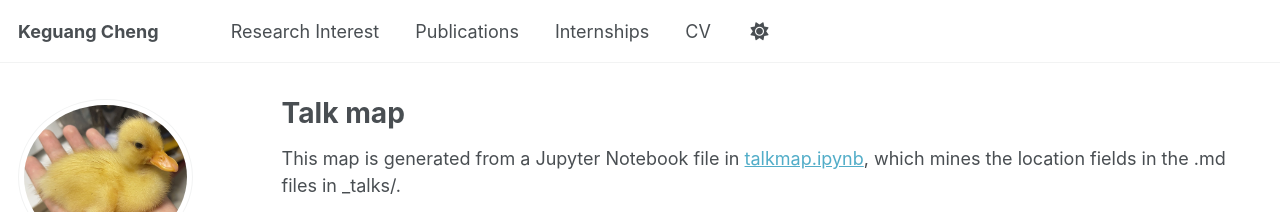
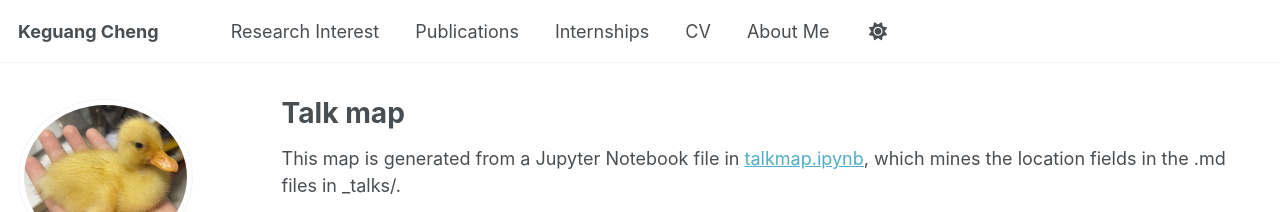
Before and after one commit to KeguangCheng/keguangcheng.github.io, a Jekyll site: the page built from _pages/talkmap.html, in a window 1280 px wide. Shown: the top 212 px of the page. Built offline with Jekyll 4.4.1, drawn with Linux system fonts in a browser that asks for light colours; nearby versions of some CDN libraries; some web fonts are replaced; a script bundle is joined from its source files by our own code; library files that are not in the unit come from our copies.

Commit message:
Add 'About Me' section to navigation

```diff
--- a/_data/navigation.yml
+++ b/_data/navigation.yml
@@ -20,5 +20,7 @@ main:
   - title: "CV"
     url: /cv/
 
+  - title: "About Me"
+    url: /teaching/
   # - title: "CV"
   #   url: /cv-json/
```
